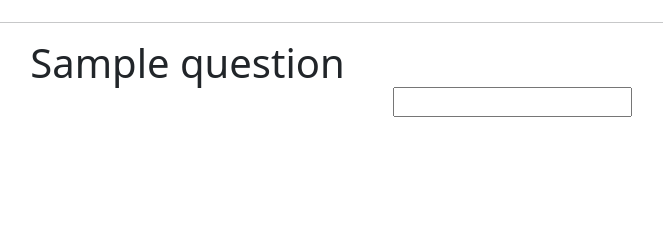
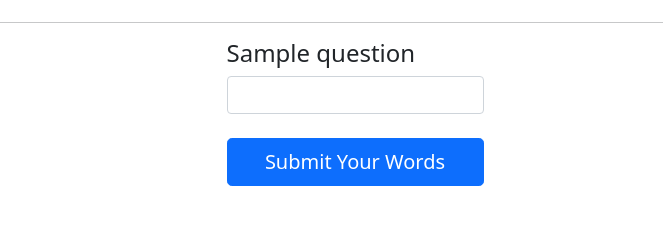
Before and after one commit to DejunJackson/madlibs-showdown, a Django app: template app/main/templates/main/singleplayer_game.html in a window 1280 px wide. Shown: the part 140-390 px from the top of the page, without its empty margins (285-948 px from the left). Run offline with Django 3.2, Linux system fonts and the light colour scheme; the template is opened without the code that fills it: most values are stand-ins (such as "Sample title", 1, 10 or a date in 2020); data that the repository does not hold is empty; some libraries are stand-ins or nearby versions.

Commit message:
add initial styling to singleplayer_game template

```diff
--- a/app/main/templates/main/singleplayer_game.html
+++ b/app/main/templates/main/singleplayer_game.html
@@ -3,21 +3,25 @@
 {%block title%} Madlibs Showdown {%endblock%}
 
 {%if user.is_authenticated%}
-{% load crispy_forms_tags %}
 {%block content%}
 <div class="d-flex justify-content-center">
    <h1>🖊️Fill Out Your Story🖊️</h1>
 </div>
 <hr>
 <div class="d-flex justify-content-center">
-      {% for question in story.questions %}
-
-      <label class="form-check-label" for="flexRadioDefault1">
-         <h1>{{ question }}</h1>
-      </label>
-      <input class="singleplayerinput my-5 mx-5" type="text" name="flexRadioDefault" id="customRadio">
+    <form method="POST" action="/singleplayer/">
+        <div class="form-group">
+        {%csrf_token%}
+        {% for question in story.questions %}
+        <label class="form-check-label" for="flexRadioDefault1">
+            <h4>{{ question }}</h4>
+        </label>
+        <input class="form-control" type="text">
       <br>
-      {% endfor %}
+        {% endfor %}
+        </div>
+      <button type="submit" class="btn btn-primary btn-lg col-12">Submit Your Words</button>
+    </form>
 </div>
 {%endblock%}
 {%endif%}
```
